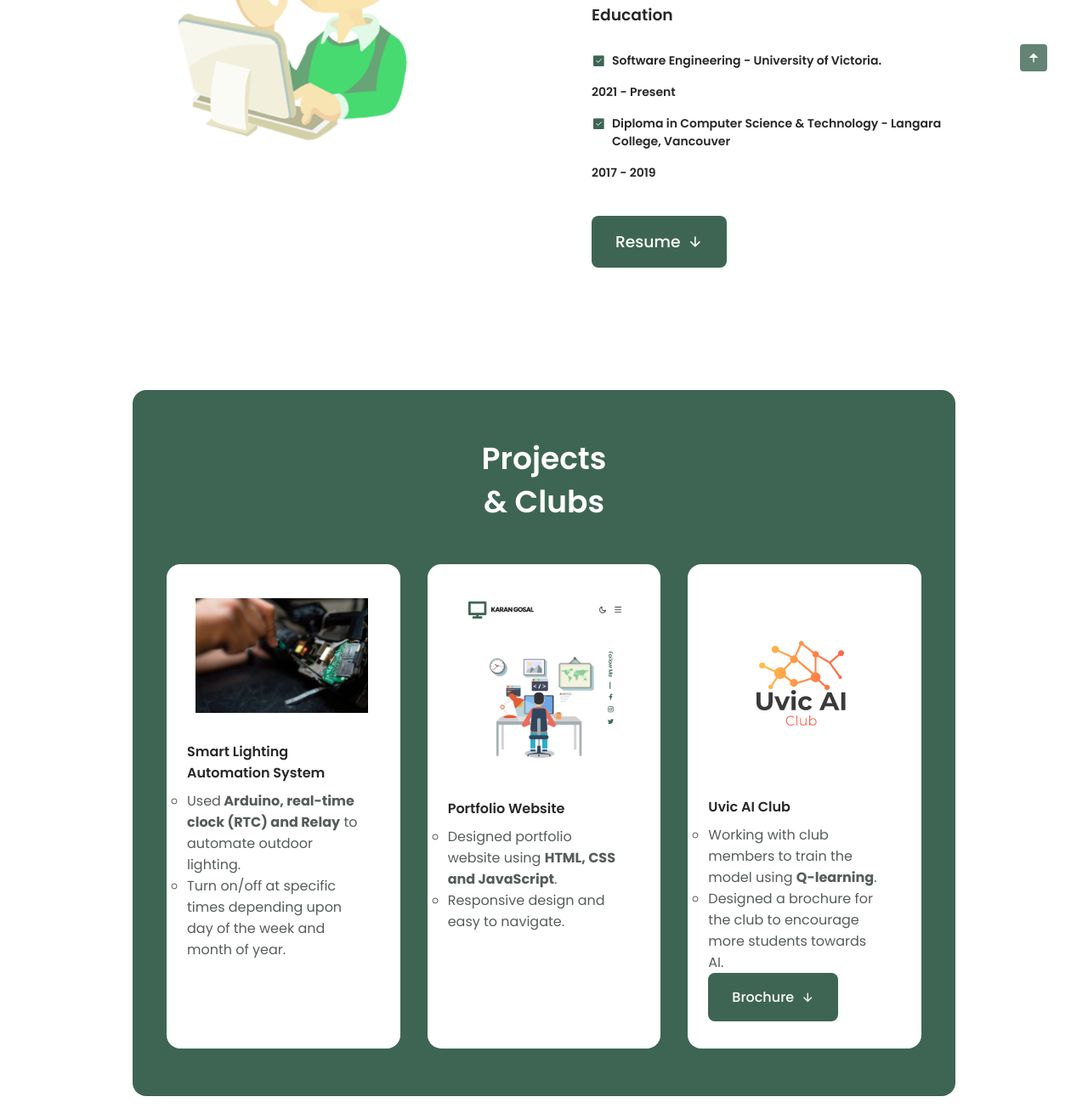
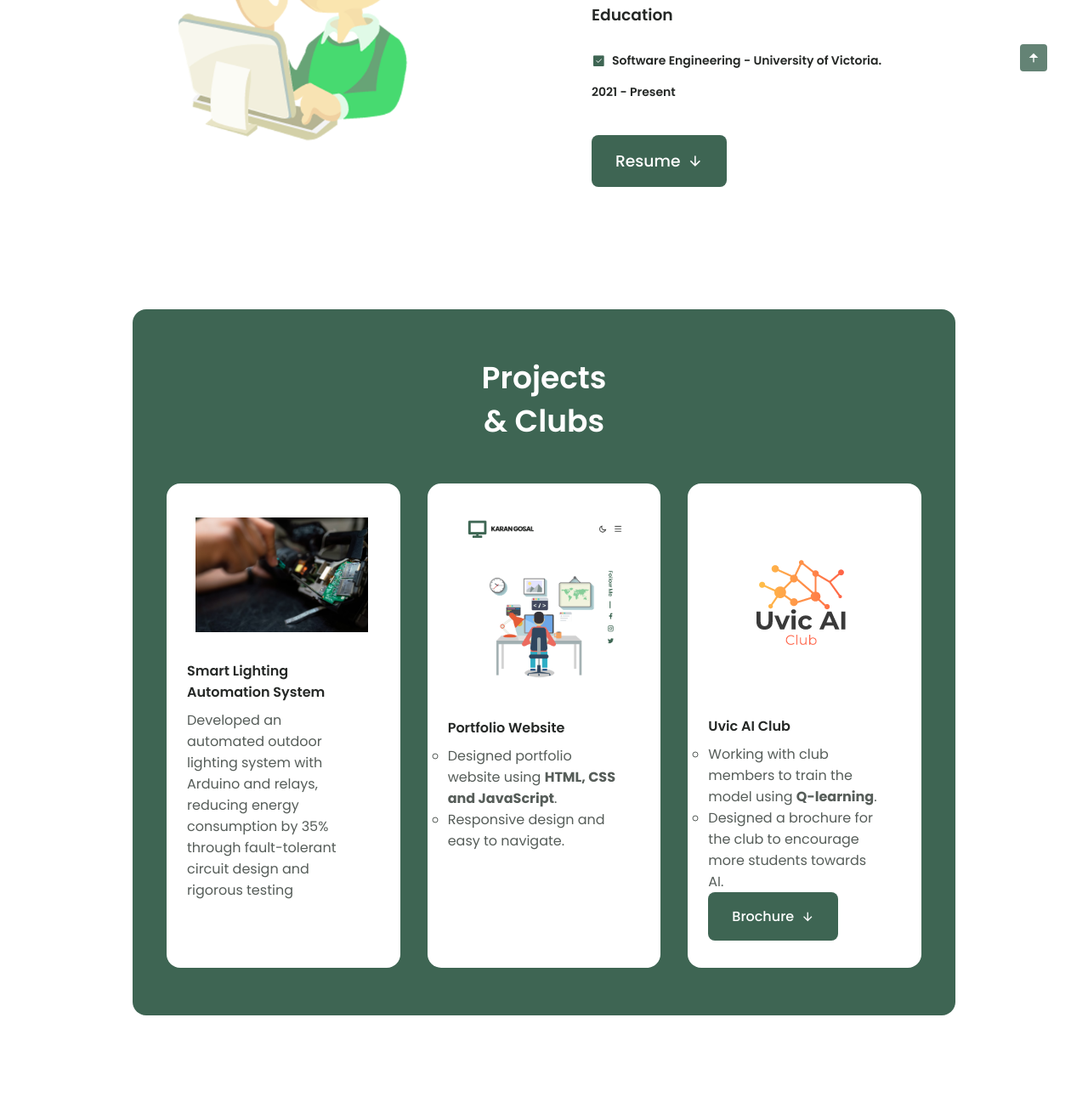
Before and after one commit to kgosal03/PersonalPortfolio, a plain HTML site: page index.html in a window 1280 px wide. Shown: the part 956-2260 px from the top of the page at 85% size. Drawn offline with nearby package versions, Linux system fonts and the light colour scheme.

Commit message:
Update index.html

```diff
--- a/index.html
+++ b/index.html
@@ -127,13 +127,6 @@
                             <p class="about__details-description">
                                 2021 - Present
                             </p>
-                            <p class="about__details-description">
-                                <i class="ri-checkbox-fill about__details-icon"></i>
-                                Diploma in Computer Science & Technology - Langara College, Vancouver
-                            </p>
-                            <p class="about__details-description">
-                                2017 - 2019
-                            </p>
                         </div>
 
                         <a href="assets/karangosal.pdf" download="karangosal" class="button button--flex">
@@ -159,11 +152,9 @@
                             <p class="steps__card-description">
 
                                 <ul class="steps__links">
-                                    <li>Used<span style="font-weight:900">
-                                         Arduino, real-time clock (RTC) and Relay</span> to automate
-                                        outdoor lighting.</li>
-                                    <li>Turn on/off at specific times depending upon
-                                        day of the week and month of year.</li>
+                                    <p>Developed an automated outdoor lighting system with Arduino and relays, reducing energy consumption by 35%
+                                    through fault-tolerant circuit design and rigorous testing
+                                    </p>
                                 </ul>
                             </p>
                         </div>
```
